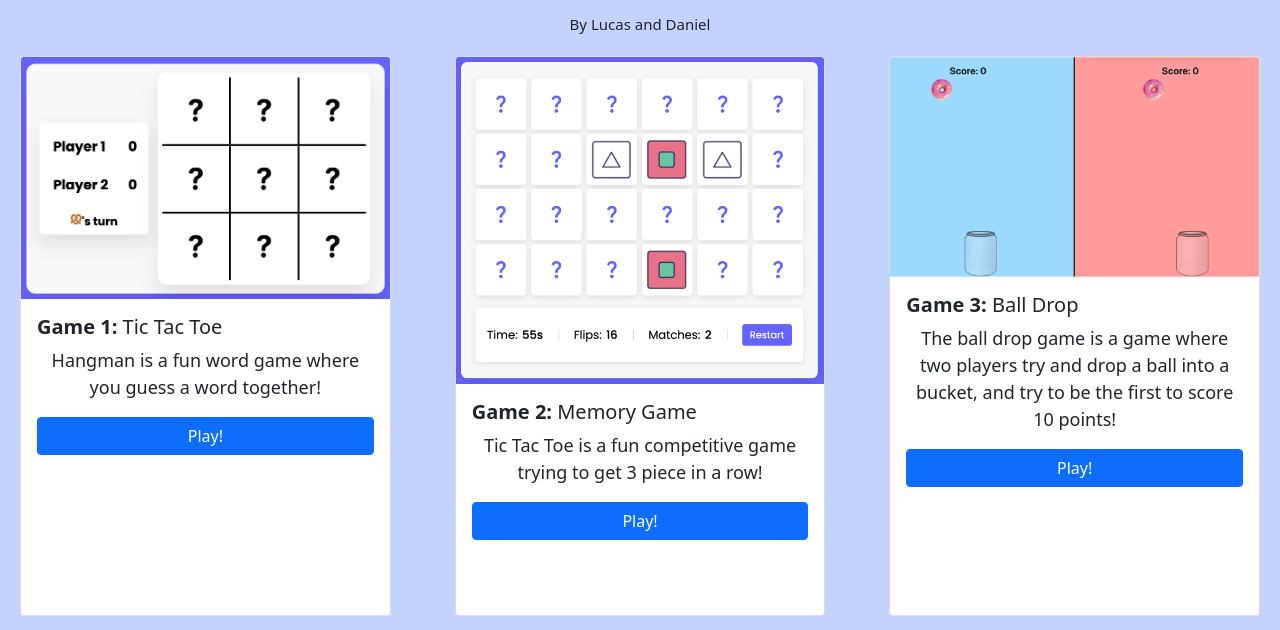
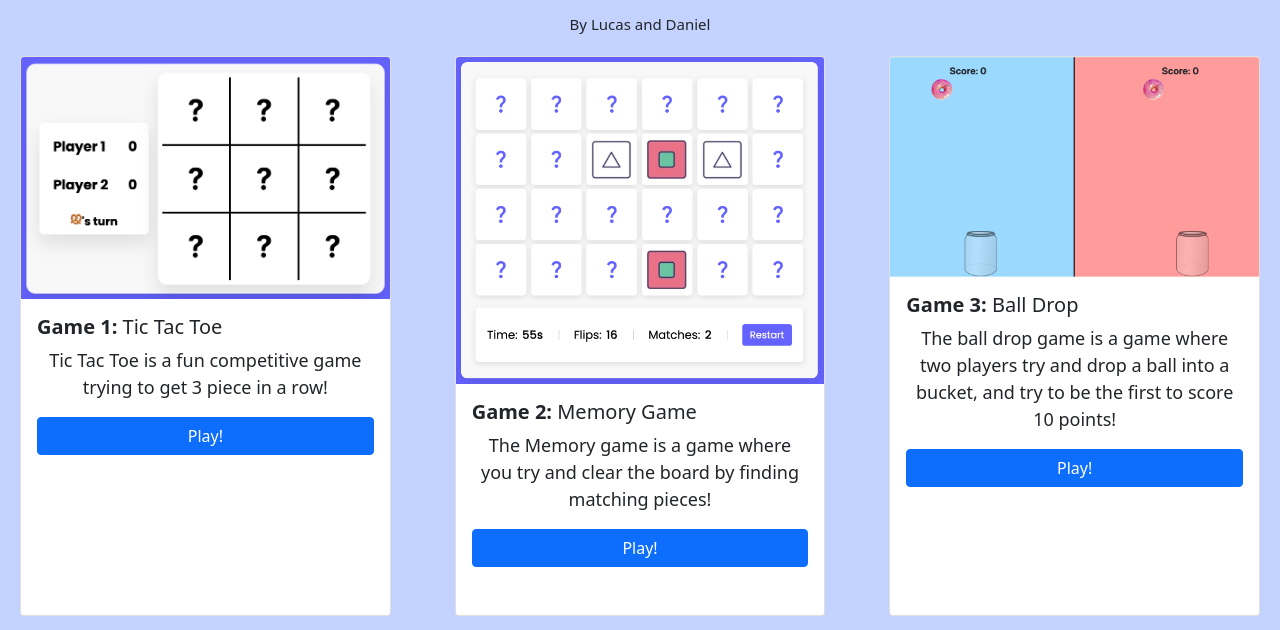
Before and after one commit to Lukieboy/Crazy-Minigames, a plain HTML site: page index.html in a window 1280 px wide. Shown: the part 170-800 px from the top of the page. Drawn offline with nearby package versions, Linux system fonts and the light colour scheme.

Commit message:
Update index.html

```diff
--- a/index.html
+++ b/index.html
@@ -24,7 +24,7 @@
                 <img class="card-img-top" src="images/TicTacToe.png" alt="Card image cap">
                 <div class="card-body">
                   <h5 class="card-title"><strong>Game 1: </strong>Tic Tac Toe</h5>
-                  <p class="card-text">Hangman is a fun word game where you guess a word together!</p>
+                  <p class="card-text">Tic Tac Toe is a fun competitive game trying to get 3 piece in a row!</p>
                   <a href="TicTacToe/TicTacToe.html" class="btn btn-primary">Play!</a>
                 </div>
             </div>
@@ -34,7 +34,7 @@
                 <img class="card-img-top" src="images/Memory.png" alt="Card image cap">
                 <div class="card-body">
                   <h5 class="card-title"><strong>Game 2: </strong>Memory Game</h5>
-                  <p class="card-text">Tic Tac Toe is a fun competitive game trying to get 3 piece in a row!</p>
+                  <p class="card-text">The Memory game is a game where you try and clear the board by finding matching pieces!</p>
                   <a href="Memory-Game/Memory.html" class="btn btn-primary">Play!</a>
                 </div>
             </div>
```
